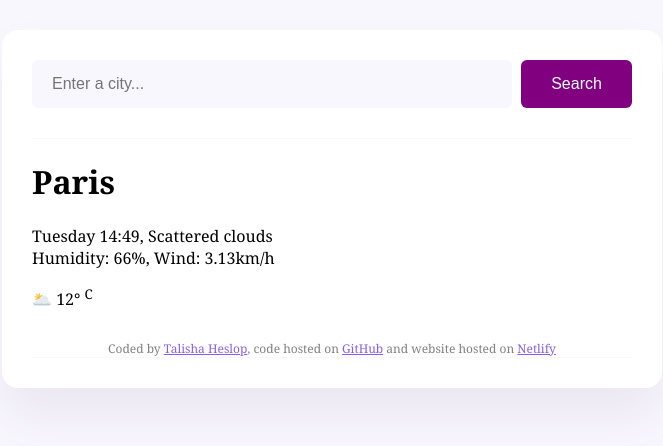
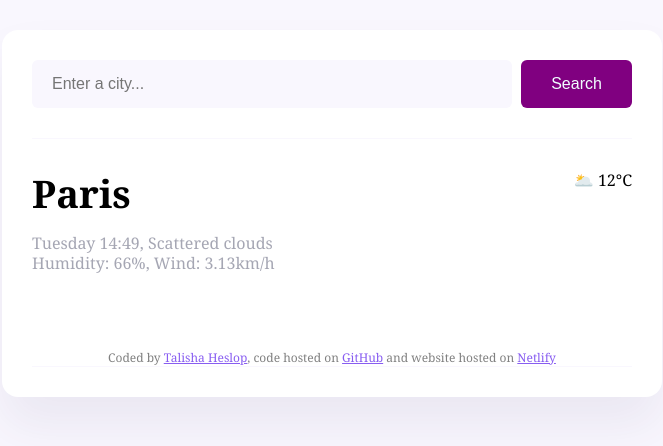
Before and after one commit to HeslopTalisha/talisha, a plain HTML site: page index.html in a window 1280 px wide. Shown: the whole page, without its empty margins (308-971 px from the left). Drawn offline with Linux system fonts and the light colour scheme; files whose address does not match are found by name.

Commit message:
created div, h1 and p classes and added to css

```diff
--- a/index.css
+++ b/index.css
@@ -4,6 +4,16 @@ body {
 }
 a {
   color: #885df1;
+}
+.weather-app-city {
+  margin: 0;
+  font-size: 38px;
+  line-height: 48px;
+}
+.weather-app-details {
+  font-size: 16px;
+  color: rgba(30, 33, 66, 0.4);
+  line-height: 20px;
 }
 .weatherapp {
   background: white;
@@ -45,3 +55,10 @@ footer {
   font-weight: 500;
   color: gray;
 }
+main {
+  padding: 30px 0;
+}
+.weather-app-data {
+  display: flex;
+  justify-content: space-between;
+}
--- a/index.html
+++ b/index.html
@@ -23,15 +23,17 @@
         </form>
       </header>
       <main>
+        <div class="weather-app-data">
         <div>
-          <h1>Paris</h1>
-          <p>
+          <h1 class="weather-app-city">Paris</h1>
+          <p class="weather-app-details">
             Tuesday 14:49, Scattered clouds
             <br />
             Humidity: 66%, Wind: 3.13km/h
           </p>
         </div>
-        <div>🌥️ 12° <sup>C</sup></div>
+        <div>🌥️ 12°C</div>
+        </div>
       </main>
 
       <footer>
```
